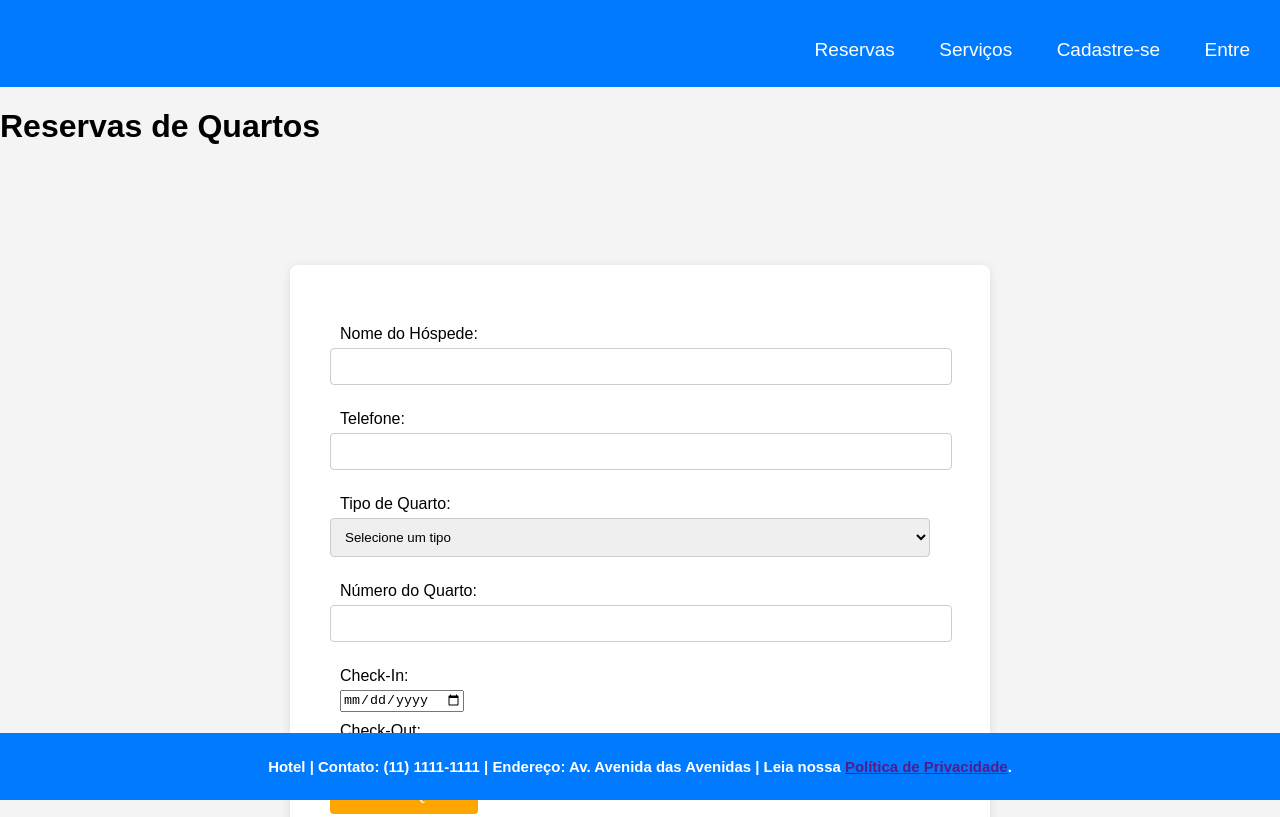
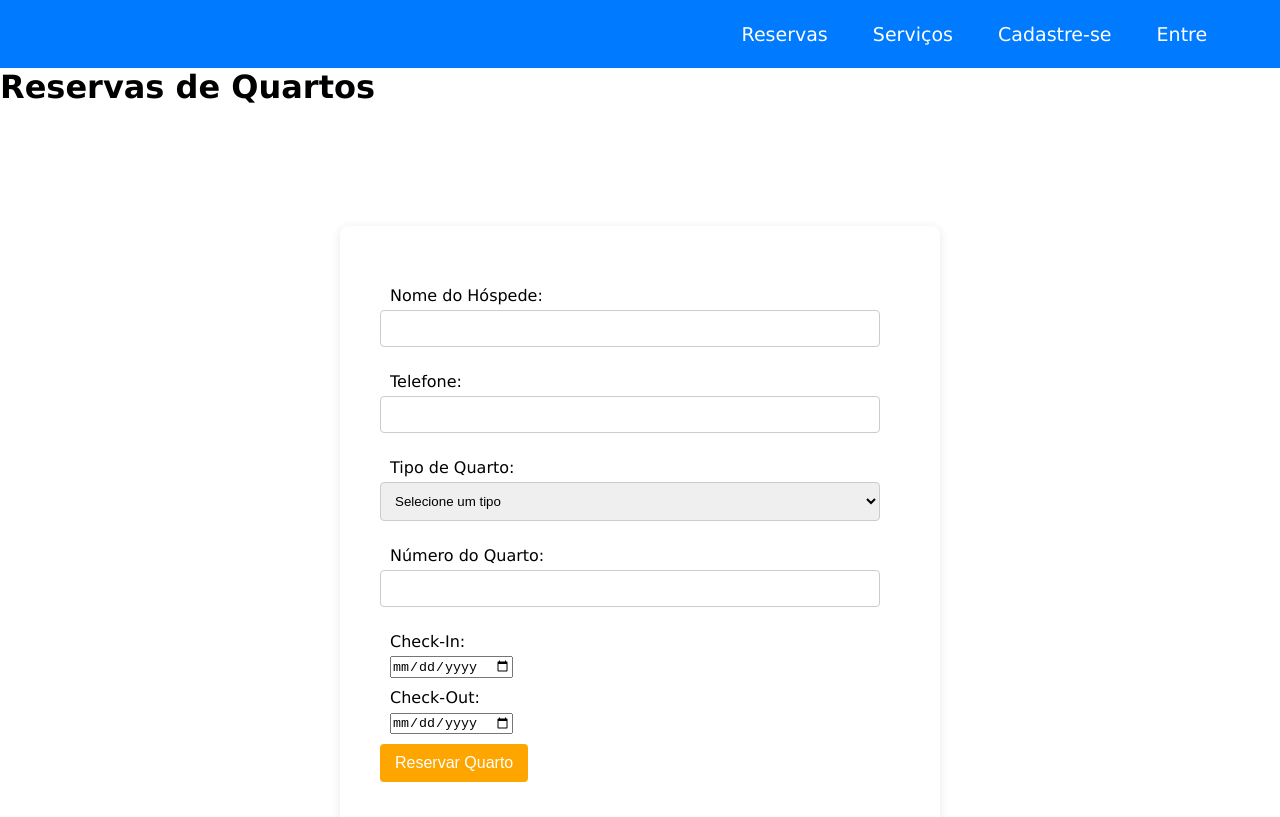
Before and after one commit to Rafael1572008/Trabalho_Web_3, a website built with Parcel: page src/hospede/reservas.html in a window 1280 px wide. Shown: the top 817 px of the page. Built offline with nearby package versions, Linux system fonts and the light colour scheme.

Commit message:
Update reservas.css

```diff
--- a/src/hospede/css/reservas.css
+++ b/src/hospede/css/reservas.css
@@ -1,14 +1,22 @@
-body {
-  font-family: Arial, sans-serif;
-  background-color: #f4f4f4;
+* {
   margin: 0;
   padding: 0;
+  box-sizing: border-box;
+}
+
+body {
+  background-color: white;
+  background-position: center;
+  background-size: cover;
+  background-repeat: no-repeat;
+  min-height: 100vh;
+  font-family: Verdana, Geneva, Tahoma, sans-serif;
 }
 
 main {
   max-width: 600px;
   margin: 20px auto;
-  margin-bottom: 20px;
+  margin-bottom: 200px;
   background: white;
   padding: 50px;
   border-radius: 8px;
@@ -55,23 +63,20 @@ main button:hover {
   background-color: darkorange; /* Altera a cor ao passar o mouse */
 }
 
-footer {
+.rodape {
   background-color: #007bff;
   color: white;
   clear: both;
   display: flex;
   justify-content: center;
-  padding: none;
+  padding: 3%;
   font-size: large;
-  bottom: 0;
-  position: fixed;
-  width: 100%;
 }
 
 .container {
   background-color: #007bff;
   max-width: 2000px;
-  padding-top: 1%;
+  padding: 1%;
   margin: 0 auto;
   max-height: 110px;
   display: flex;
@@ -92,7 +97,7 @@ nav .logo {
 nav ul {
   padding: 10px; /* Ajuste conforme necessário */
   position: relative;
-  text-align: right;
+  right: 30px;
 }
 
 nav ul li {
```
